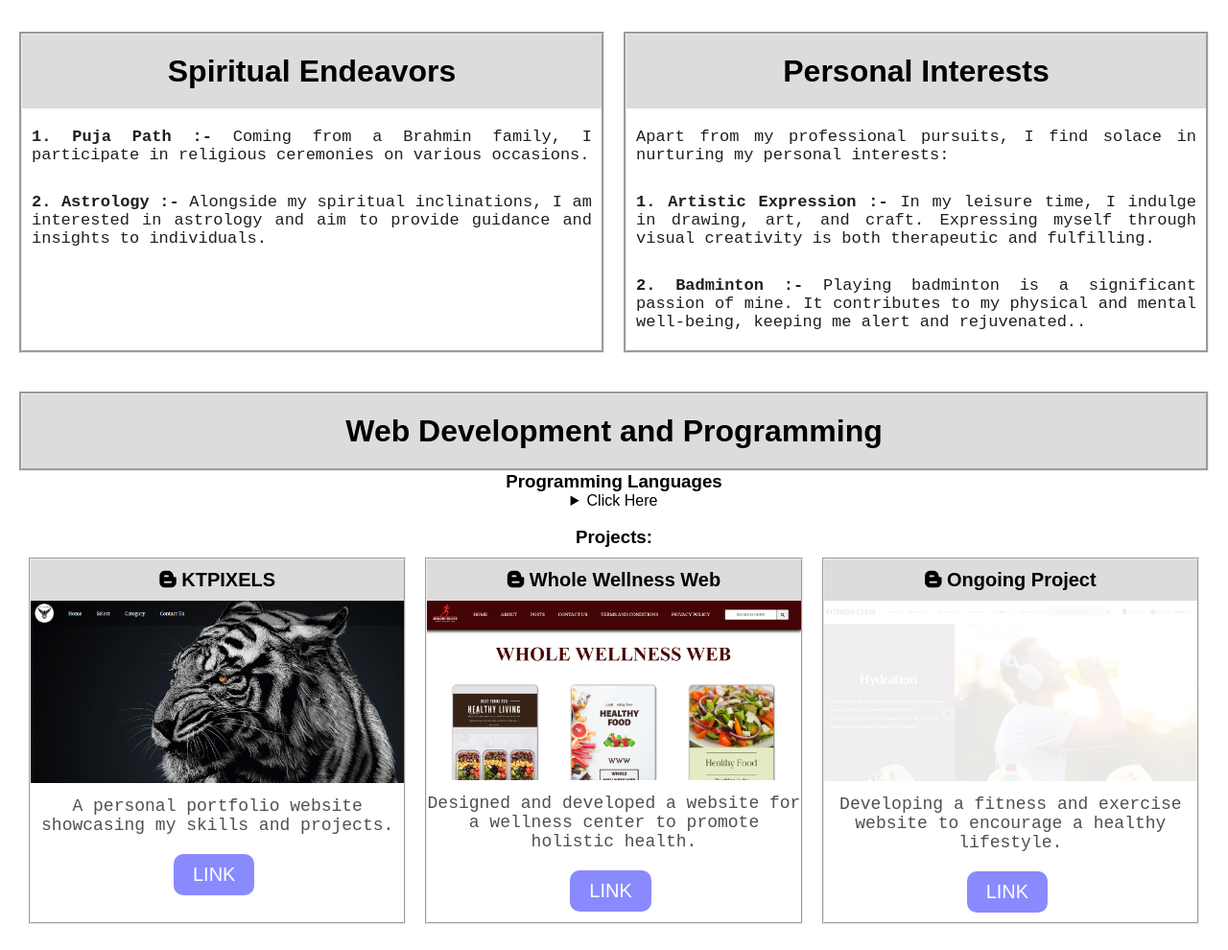
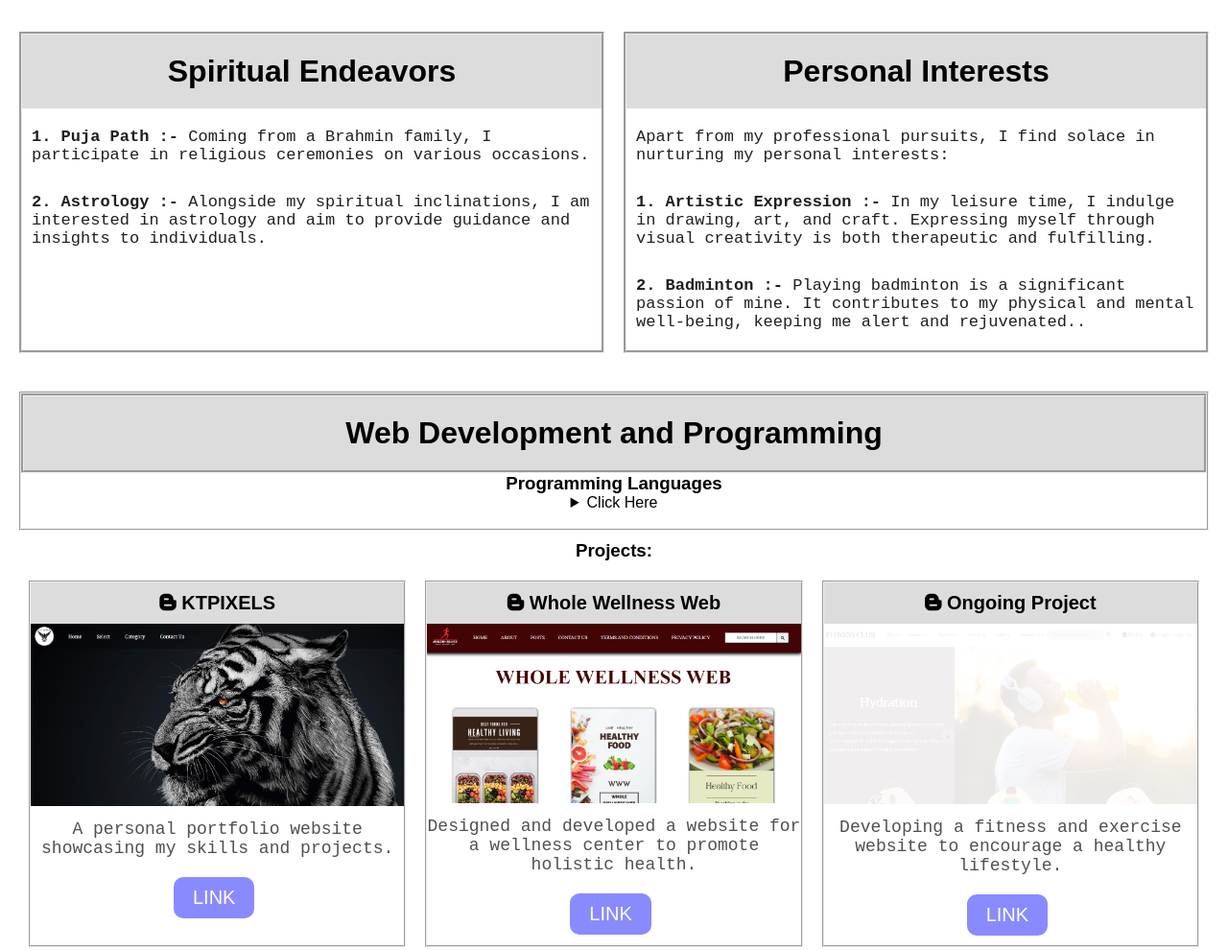
Before and after one commit to kt-pixels/kirtanArtistry, a plain HTML site: page index.html in a window 1280 px wide. Shown: the part 840-1830 px from the top of the page at 96% size. Drawn offline with Linux system fonts and the light colour scheme.

Commit message:
Update style.css

```diff
--- a/style.css
+++ b/style.css
@@ -90,7 +90,7 @@ table, td {
     padding: 20px;
 }
 
-.webs {
+#webs {
     border: 2px groove;
 /*     padding: 20px; */
 }
@@ -205,6 +205,7 @@ table, td {
 
 #Project {
     text-align: center;
+        padding: 10px;
 }
 
 #showcase h2 {
@@ -219,7 +220,7 @@ table, td {
 }
 
 p {
-    text-align: justify;
+/*     text-align: justify; */
     font-size: 17px;
     color: rgb(31, 31, 31);
     font-family: monospace;
```
